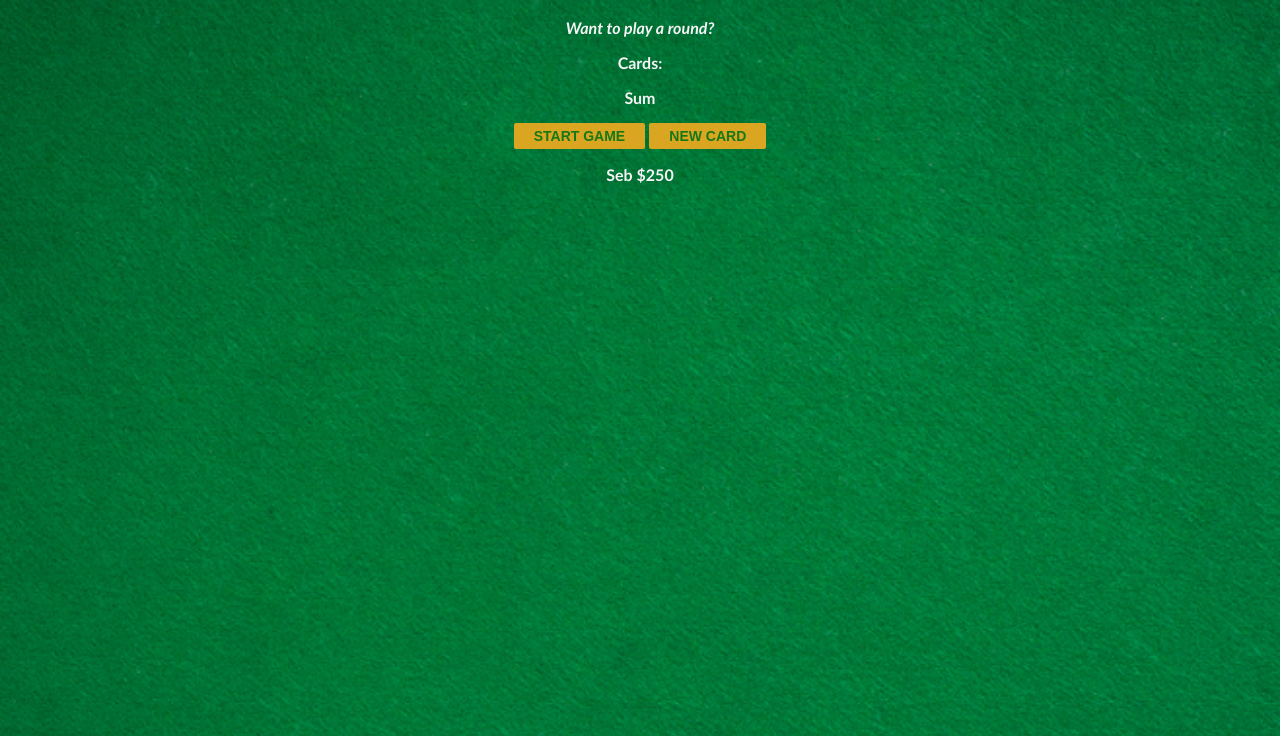
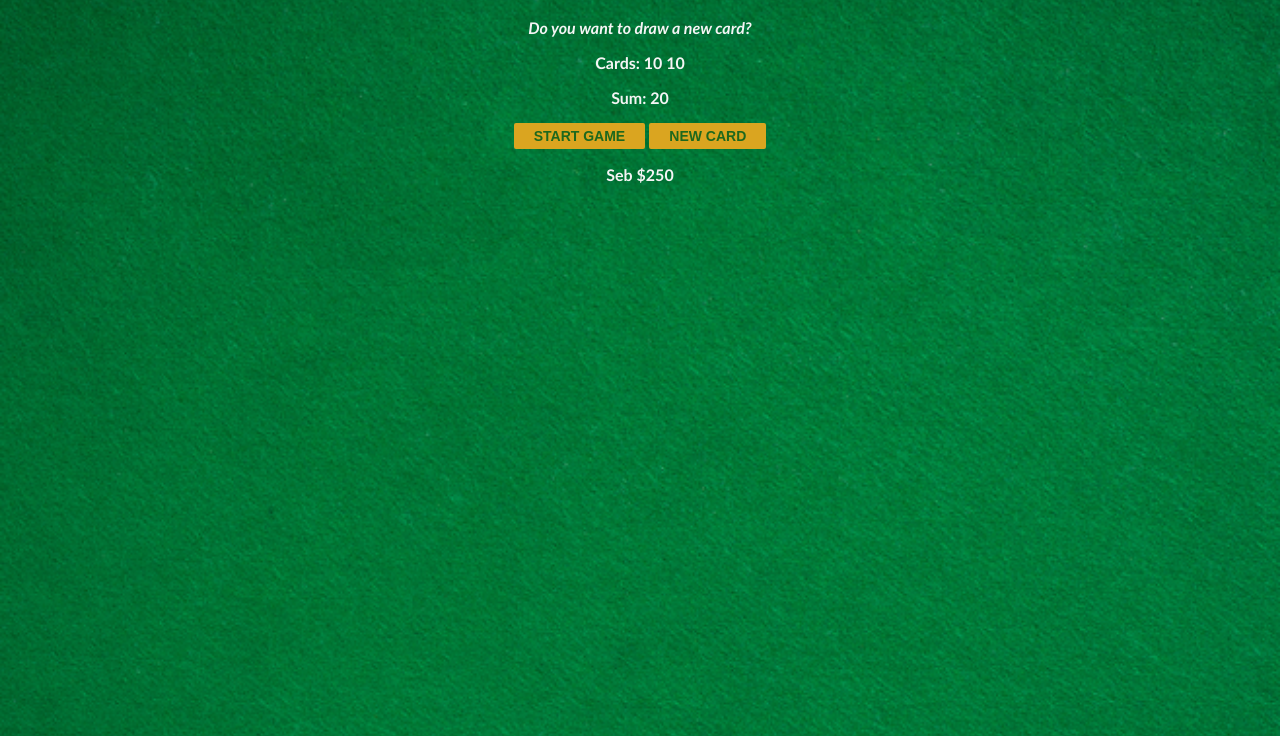
Before and after one commit to sbraende/blackjack, a plain HTML site: page index.html in a window 1280 px wide. Both pictures are taken after a click on the button "START GAME". Shown: the part 64-800 px from the top of the page. Drawn offline with Linux system fonts and the light colour scheme.

Commit message:
Base functionality working

```diff
--- a/index.css
+++ b/index.css
@@ -10,12 +10,16 @@ h1 {
     color: goldenrod;
 }
 
+#game-info-el {
+    font-style: italic;
+}
+
 p {
     font-weight: 800;
 }
 
 button {
-    color: #177817;
+    color: #1d681d;
     background: goldenrod;
     border: 0px solid transparent;
     border-radius: 2px;
--- a/index.html
+++ b/index.html
@@ -6,11 +6,11 @@
     </head>
     <body>
         <h1>Blackjack</h1>
-        <p><em>Want to play a round?</em></p>
-        <p>Cards: </p>
-        <p>Sum</p>
-        <button>START GAME</button>
-        <button>NEW CARD</button>
+        <p id="game-info-el"><em>Want to play a round?</em></p>
+        <p id="cards-el">Cards: </p>
+        <p id="sum-el">Sum</p>
+        <button onclick="startGame()">START GAME</button>
+        <button onclick="newCard()">NEW CARD</button>
         <p>Seb $250</p>
         <script src="/index.js"></script>
     </body>
--- a/index.js
+++ b/index.js
@@ -0,0 +1,61 @@
+let gameInfoEl = document.getElementById("game-info-el")
+let cardsEl = document.getElementById("cards-el")
+let sumEl = document.getElementById("sum-el")
+
+let isAlive = true
+let wonGame = false
+let cards = []
+let sum = 0
+
+function getCard() {
+    let card = Math.floor( Math.random() * 13 + 1 )
+    if (card === 1) {
+        return 11
+    } else if (card > 10) {
+        return 10
+    } else {
+        return card
+    }
+}
+
+function startGame() {
+    isAlive = true
+    wonGame = false
+    let firstCard = getCard()
+    let secondCard = getCard()
+    sum = firstCard + secondCard
+
+    cards = [firstCard, secondCard]
+
+    updateGame()
+}
+
+function updateGame() {
+    cardsEl.textContent = "Cards: "
+
+    for (let i = 0; i < cards.length; i++) {
+        cardsEl.textContent += cards[i] + " "
+    }
+
+    sumEl.textContent = "Sum: " + sum
+
+    if (sum < 21) {
+        gameInfoEl.textContent = "Do you want to draw a new card?"
+    } else if (sum === 21) {
+        gameInfoEl.textContent = "Blackjack"
+        wonGame = true
+    } else {
+        isAlive = false
+        gameInfoEl.textContent = "You're out of the game"
+    }
+}
+
+function newCard() {
+
+    if (isAlive && wonGame === false) {
+        let newCard = getCard()
+        cards.push(newCard)
+        sum += newCard
+        updateGame()
+    }
+}
```
